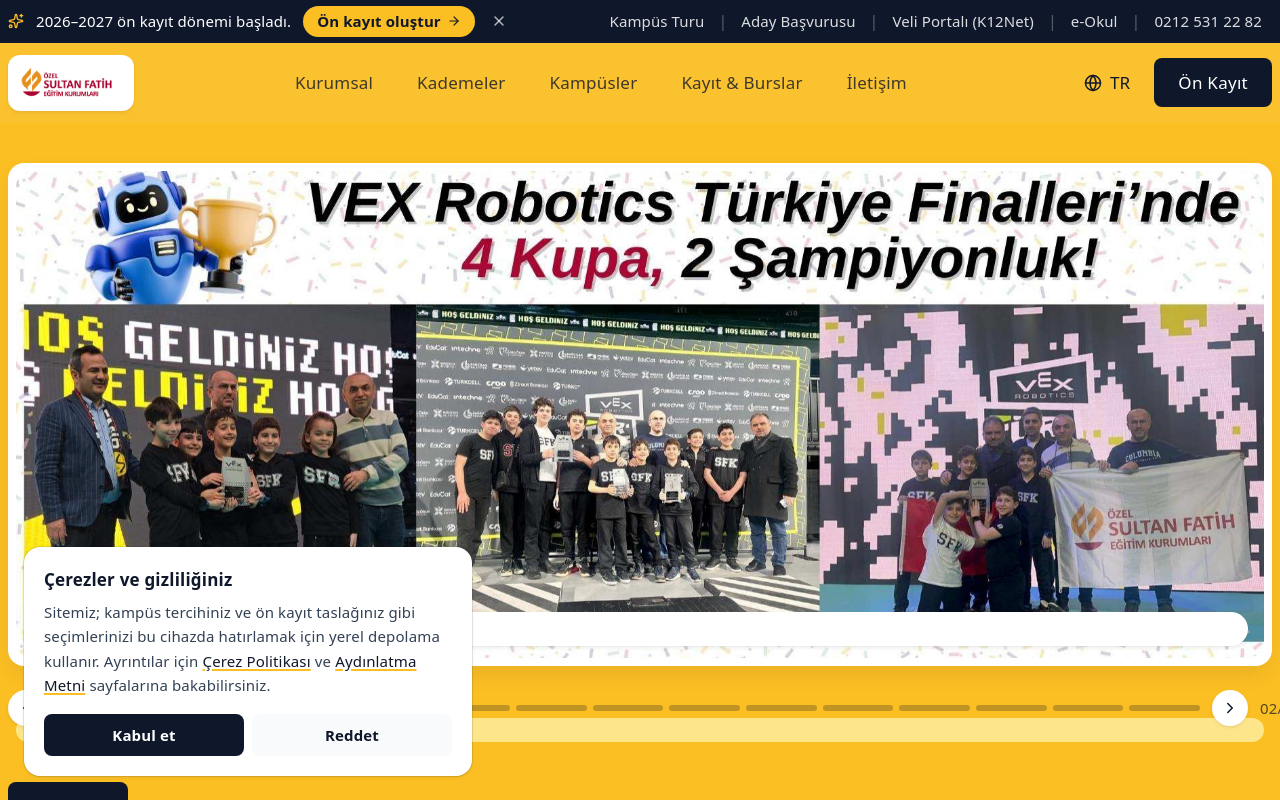
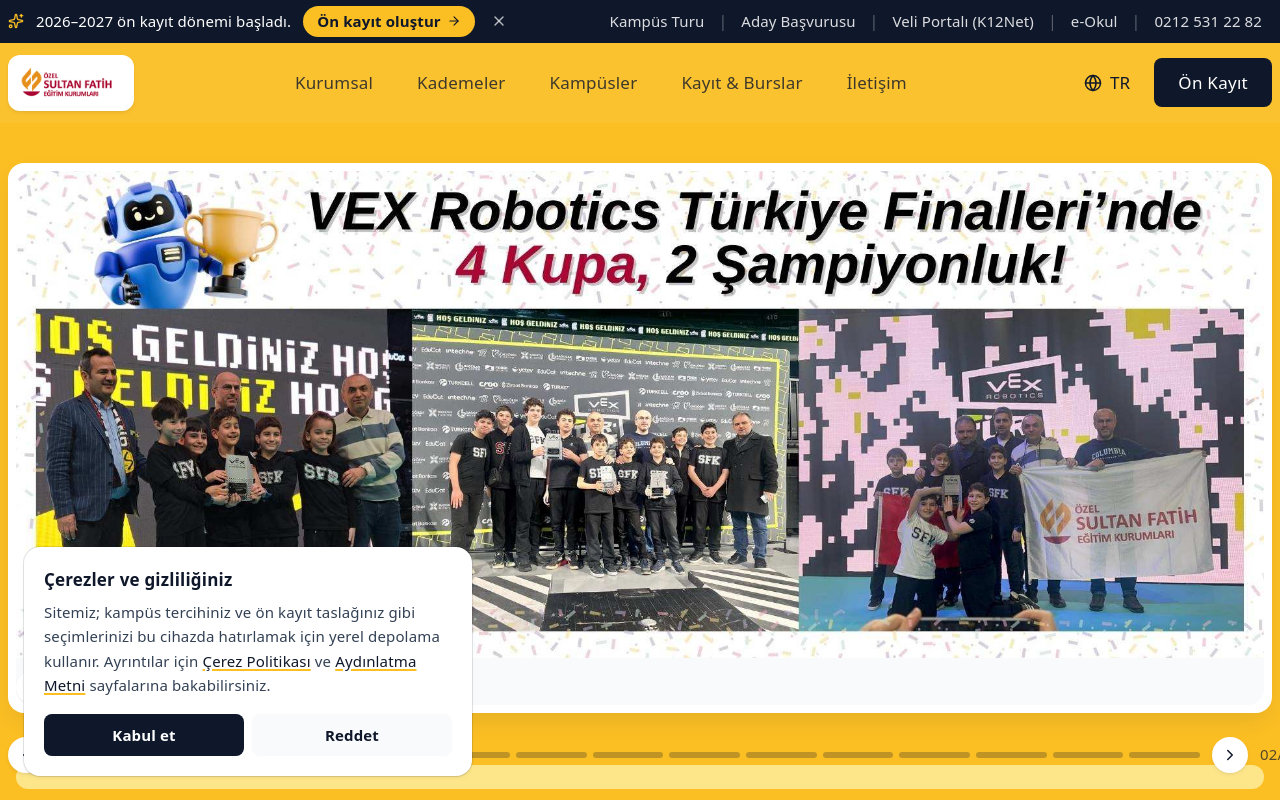
Before and after one commit to gturkmenlabs/sultan-fatih-k12, a Next.js app: page / in a window 1280 px wide. Shown: the top 800 px of the page. Built offline with nearby package versions, Linux system fonts and the light colour scheme.

Commit message:
fix(hero): preserve natural image sizes and expose corporate page
Co-authored-by: arena-agent <297053741+arena-agent@users.noreply.github.com>

```diff
--- a/src/components/sites/sultanfatih/hero.tsx
+++ b/src/components/sites/sultanfatih/hero.tsx
@@ -5,6 +5,69 @@
 import Link from "next/link";
 import { CheckCircle2, ChevronLeft, ChevronRight, Medal, Bot, ShieldCheck, Trophy } from "lucide-react";
 import { ACHIEVEMENT_SLIDES } from "./data";
+
+const IMAGE_DIMENSIONS: Record<string, { width: number; height: number }> = {
+  "/sites/sultanfatih/hero/hero-01.jpg": {
+    "width": 1920,
+    "height": 750
+  },
+  "/sites/sultanfatih/hero/hero-02.jpg": {
+    "width": 1920,
+    "height": 750
+  },
+  "/sites/sultanfatih/hero/hero-03.jpeg": {
+    "width": 1600,
+    "height": 625
+  },
+  "/sites/sultanfatih/hero/hero-04.jpg": {
+    "width": 1920,
+    "height": 750
+  },
+  "/sites/sultanfatih/hero/hero-05.png": {
+    "width": 1920,
+    "height": 750
+  },
+  "/sites/sultanfatih/hero/hero-06.png": {
+    "width": 1200,
+    "height": 469
+  },
+  "/sites/sultanfatih/hero/hero-07.jpg": {
+    "width": 1920,
+    "height": 750
+  },
+  "/sites/sultanfatih/hero/hero-08.jpeg": {
+    "width": 1600,
+    "height": 625
+  },
+  "/sites/sultanfatih/hero/hero-09.png": {
+    "width": 1920,
+    "height": 750
+  },
+  "/sites/sultanfatih/hero/hero-10.png": {
+    "width": 1920,
+    "height": 750
+  },
+  "/sites/sultanfatih/hero/hero-11.jpg": {
+    "width": 1920,
+    "height": 750
+  },
+  "/sites/sultanfatih/hero/hero-12.jpg": {
+    "width": 1920,
+    "height": 750
+  },
+  "/sites/sultanfatih/hero/hero-13.png": {
+    "width": 1920,
+    "height": 750
+  },
+  "/sites/sultanfatih/hero/hero-14.jpg": {
+    "width": 1920,
+    "height": 750
+  },
+  "/sites/sultanfatih/hero/hero-15.png": {
+    "width": 1080,
+    "height": 1350
+  }
+};
 
 const SLIDE_MS = 4500;
 const REDUCED_MOTION_QUERY = "(prefers-reduced-motion: reduce)";
@@ -28,9 +91,8 @@
 ];
 
 /**
- * Altın hero — başarı resimleri EN ÜSTTE tam genişlikte akar,
- * altında dev SULTAN FATİH wordmark'ı + tanıtım metni ve CTA'lar gelir.
- * Başarı resimleri sırayla (4,5 sn) çapraz fade + yavaş zoom ile geçer.
+ * Başarı resimleri doğal en-boy oranıyla, kırpılmadan gösterilir.
+ * Altında gezinme kontrolleri ve başvuru bağlantıları bulunur.
  */
 export function Hero() {
   const [index, setIndex] = useState(0);
@@ -77,7 +139,7 @@
 
           <div className="relative overflow-hidden rounded-cards bg-paper-white p-2 shadow-lg">
             {/* Gösterim penceresi — 2.56 poster oranı, metin kırpmadan */}
-            <div className="relative aspect-[64/25] overflow-hidden rounded-cards bg-mist">
+            <div className="relative overflow-hidden rounded-cards bg-mist">
               {ACHIEVEMENT_SLIDES.map((slide, i) => (
                 <a
                   key={slide.src}
@@ -87,15 +149,16 @@
                     : {})}
                   aria-hidden={i !== index}
                   tabIndex={i === index ? 0 : -1}
-                  className={`sfk-slide absolute inset-0 ${i === index ? "is-active" : ""}`}
+                  className={i === index ? "relative block" : "hidden"}
                 >
                   <Image
                     src={slide.src}
                     alt={slide.label}
-                    fill
+                    width={IMAGE_DIMENSIONS[slide.src].width}
+                    height={IMAGE_DIMENSIONS[slide.src].height}
                     priority={i === 0}
                     sizes="(min-width: 1280px) 1216px, 92vw"
-                    className="sfk-slide-img object-cover"
+                    className="mx-auto h-auto max-w-full object-contain"
                   />
                 </a>
               ))}
@@ -103,10 +166,10 @@
               {/* Doğrulama rozeti — beyaz pill, ink metin + checkmark */}
               <p
                 aria-live="polite"
-                className="absolute bottom-3 left-3 right-16 inline-flex max-w-full items-center gap-2 self-start rounded-full bg-paper-white py-1.5 pl-3 pr-4 text-caption font-medium text-bumble-ink shadow-sm"
+                className="relative mt-3 inline-flex max-w-full items-center gap-2 self-start rounded-full bg-paper-white py-1.5 pl-3 pr-4 text-caption font-medium text-bumble-ink shadow-sm"
               >
                 <CheckCircle2 size={15} strokeWidth={2.2} aria-hidden />
-                <span className="truncate">{active.label}</span>
+                <span>{active.label}</span>
               </p>
             </div>
           </div>
@@ -172,6 +235,12 @@
               >
                 Ön Kayıt Yap
               </Link>
+              <Link
+                href="/kurumsal"
+                className="rounded-buttons bg-paper-white px-6 py-4 text-body font-medium text-bumble-ink shadow-sm transition-colors hover:bg-mist"
+              >
+                Kurumumuzu Tanıyın
+              </Link>
               <a
                 href="https://www.sultanfatih.k12.tr/Uploads/files/katalog.pdf"
                 className="rounded-buttons px-6 py-4 text-body font-medium tracking-[0.016em] text-bumble-ink underline decoration-bumble-ink/40 decoration-2 underline-offset-4 transition-colors hover:decoration-bumble-ink"
```
